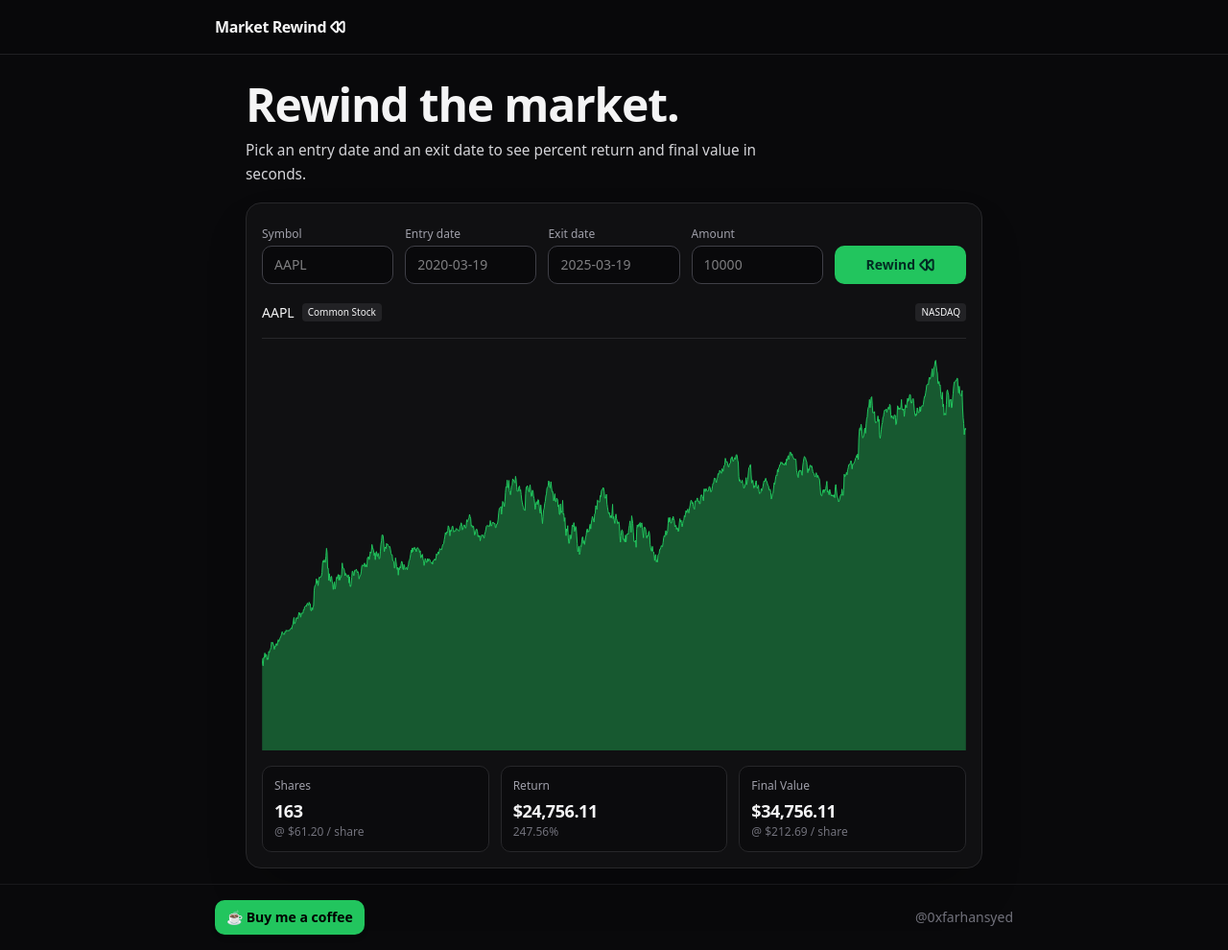
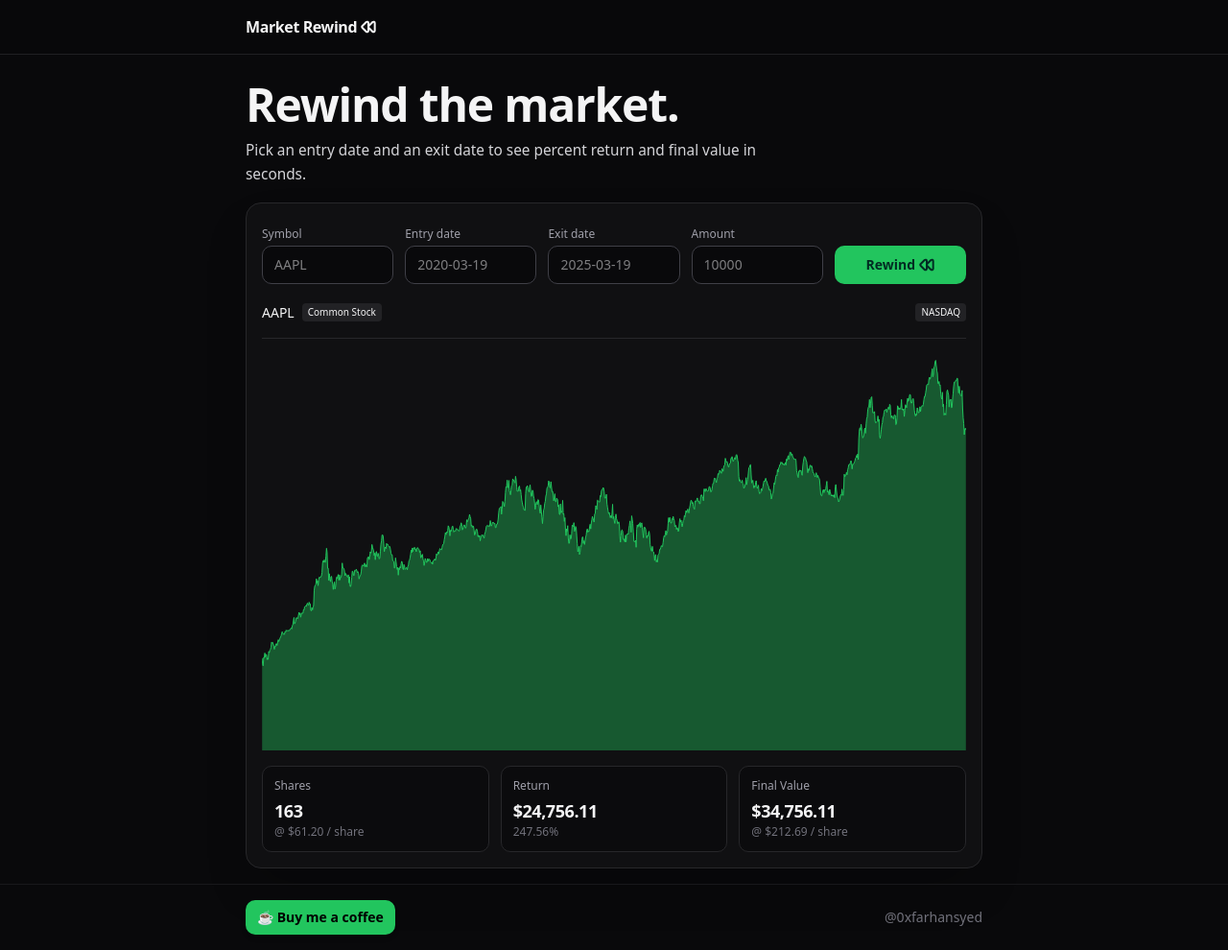
Before and after one commit to farhan-syed/marketrewind, a React (Vite) app: page / in a window 1280 px wide. Shown: the whole page at 96% size. Built offline with nearby package versions, Linux system fonts and the light colour scheme.

Commit message:
layout/spacing fixes

```diff
--- a/src/components/Layout/Footer.tsx
+++ b/src/components/Layout/Footer.tsx
@@ -3,7 +3,7 @@ interface FooterProps {}
 function Footer({}: FooterProps) {
   return (
     <footer className="border-t border-zinc-900 mt-auto">
-      <div className="mx-auto max-w-4xl px-8 py-4 flex items-center justify-between text-sm text-zinc-500">
+      <div className="mx-auto max-w-lg sm:max-w-xl md:max-w-2xl lg:max-w-3xl px-6 md:px-0 py-4 flex items-center justify-between text-sm text-zinc-500">
         {/* Left side */}
         <a
           href="https://www.buymeacoffee.com/farhansyed"
--- a/src/components/Layout/Header.tsx
+++ b/src/components/Layout/Header.tsx
@@ -11,7 +11,7 @@ interface HeaderProps {}
 function Header({}: HeaderProps) {
   return (
     <header className="sticky top-0 z-30 border-b border-zinc-800/80 bg-zinc-950/80 backdrop-blur">
-      <div className="mx-auto max-w-4xl px-8 py-4 flex items-center justify-between">
+      <div className="mx-auto max-w-lg sm:max-w-xl md:max-w-2xl lg:max-w-3xl px-6 md:px-0 py-4 flex items-center justify-between">
         <a href="/" className="inline-flex items-center gap-1">
           <span className="font-semibold tracking-tight">Market Rewind</span>
           <RewindIcon size={16} strokeWidth={3} />
```
